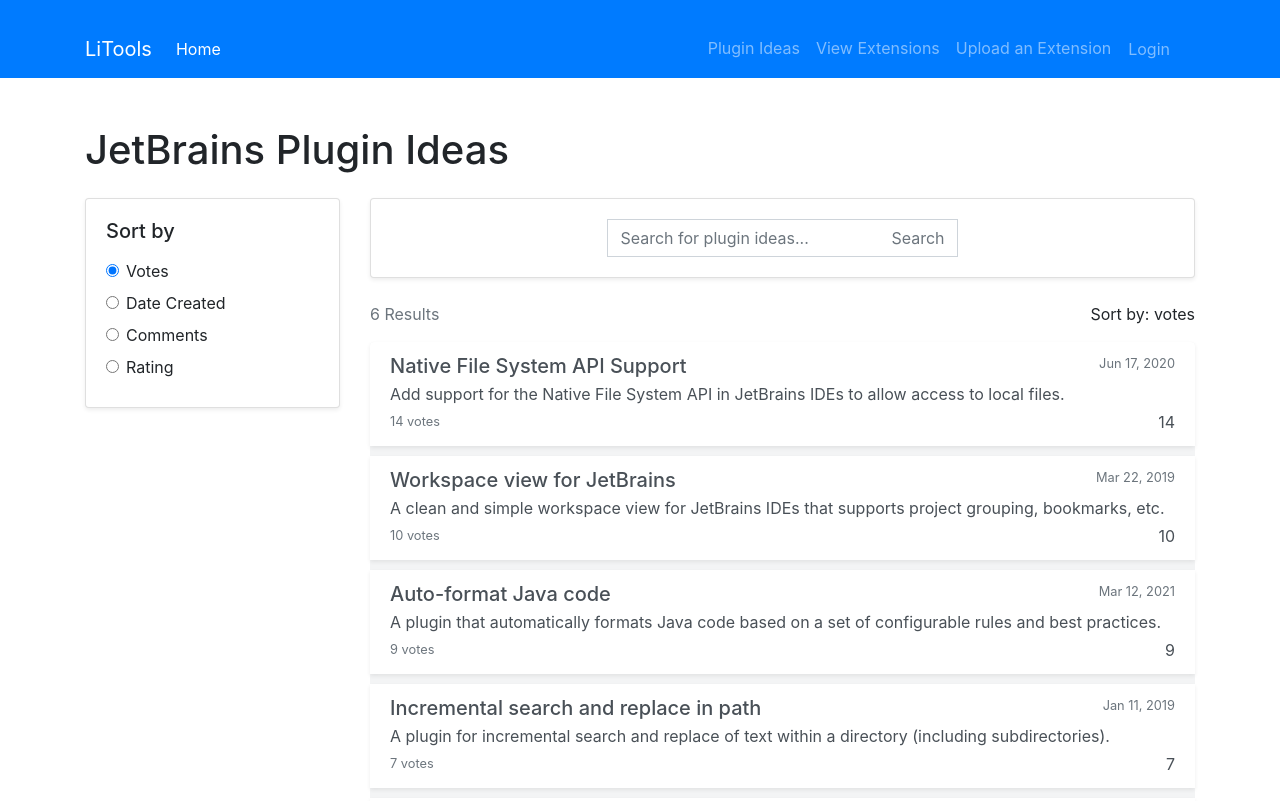
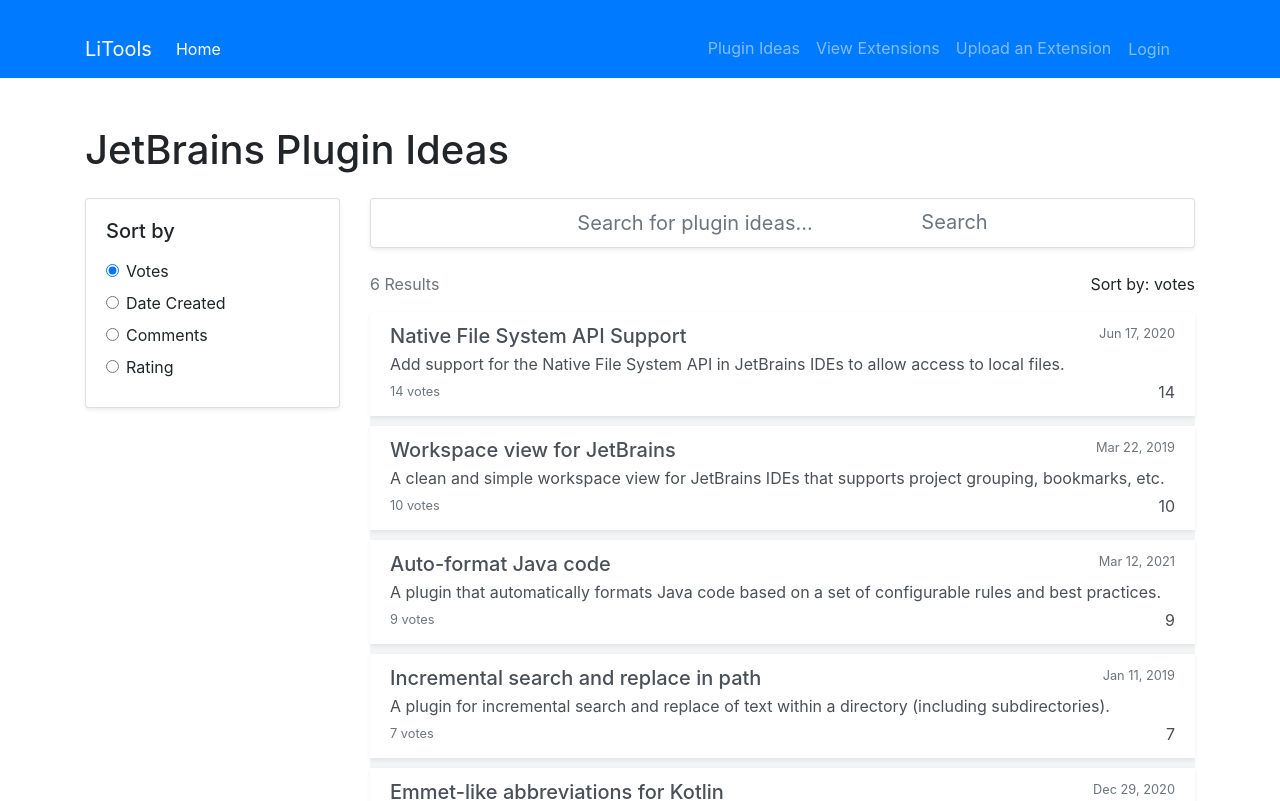
Before and after one commit to terrylikescoding/LiTools-Extension-Server-and-Client, a Vue app in the folder client/: page /extension-ideas in a window 1280 px wide. Shown: the top 801 px of the page. Built offline with nearby package versions, Linux system fonts and the light colour scheme; the HTML template or start-up script is replaced by a standard one.

Commit message:
更新样式

```diff
--- a/client/src/components/ExtensionIdeas.vue
+++ b/client/src/components/ExtensionIdeas.vue
@@ -35,12 +35,12 @@
         </div>
         <div class="col-md-9">
           <div class="card shadow-sm mb-4">
-            <div class="card-body">
+            <div class="card-body p-0">
               <form>
-                <div class="input-group">
-                  <input type="text" class="form-control" placeholder="Search for plugin ideas..." v-model="searchQuery">
+                <div class="input-group input-group-lg">
+                  <input type="text" class="form-control border-0 rounded-0" placeholder="Search for plugin ideas..." v-model="searchQuery">
                   <div class="input-group-append">
-                    <button class="btn btn-outline-secondary" type="button" @click.prevent="searchForIdeas()">Search</button>
+                    <button class="btn btn-outline-secondary border-0 rounded-0" type="button" @click.prevent="searchForIdeas()">Search</button>
                   </div>
                 </div>
               </form>
@@ -69,8 +69,8 @@
             </div>
           </div>
           <div class="list-group mb-4" v-else>
-            <div class="list-group-item list-group-item-action flex-column align-items-start border-0 shadow-sm" v-for="(idea, index) in searchResults" :key="index"
-              @mouseover="hoveredIndex = index" @mouseout="hoveredIndex = null">
+            <div class="list-group-item list-group-item-action flex-column align-items-start border-0 shadow-sm"
+              v-for="(idea, index) in searchResults" :key="index" @mouseover="hoveredIndex = index" @mouseout="hoveredIndex = null">
               <div class="d-flex w-100 justify-content-between">
                 <h5 class="mb-1">{{ idea.title }}</h5>
                 <small class="text-muted">{{ idea.date }}</small>
@@ -163,16 +163,18 @@
       searchForIdeas() {
         if (this.searchQuery.length > 0) {
           let query = this.searchQuery.toLowerCase();
-          this.searchResults = this.ideas.filter(idea =>
-            idea.title.toLowerCase().includes(query) || idea.description.toLowerCase().includes(query)
-          );
+          this.searchResults = this.ideas
+            .filter((idea) => idea.title.toLowerCase().includes(query) || idea.description.toLowerCase().includes(query))
+            .sort((a, b) => b.votes - a.votes);
         } else {
           this.searchResults = null;
         }
       }
     }
-  };
+  }
   </script>
+
+
 
   <style scoped>
 .list-group {
@@ -217,6 +219,7 @@
   background-color: #fff;
   transform: translateY(-5px);
   transition: all 0.2s ease-in-out;
+  border: 1px solid #000; /* Add black border on hover */
 }
 
 @media (min-width: 576px) {
```
Lines whose indentation alone changed are shown as unchanged.
